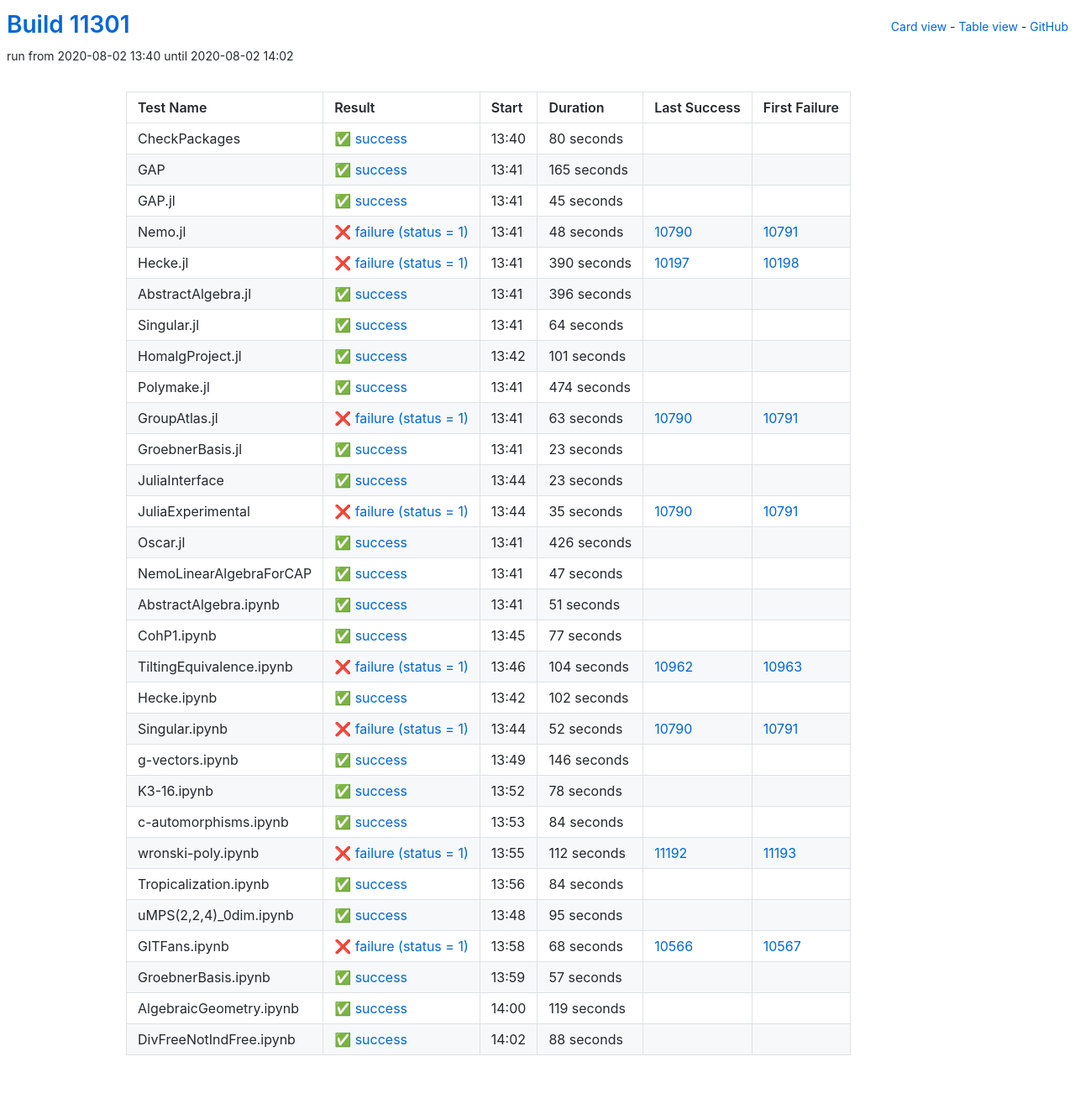
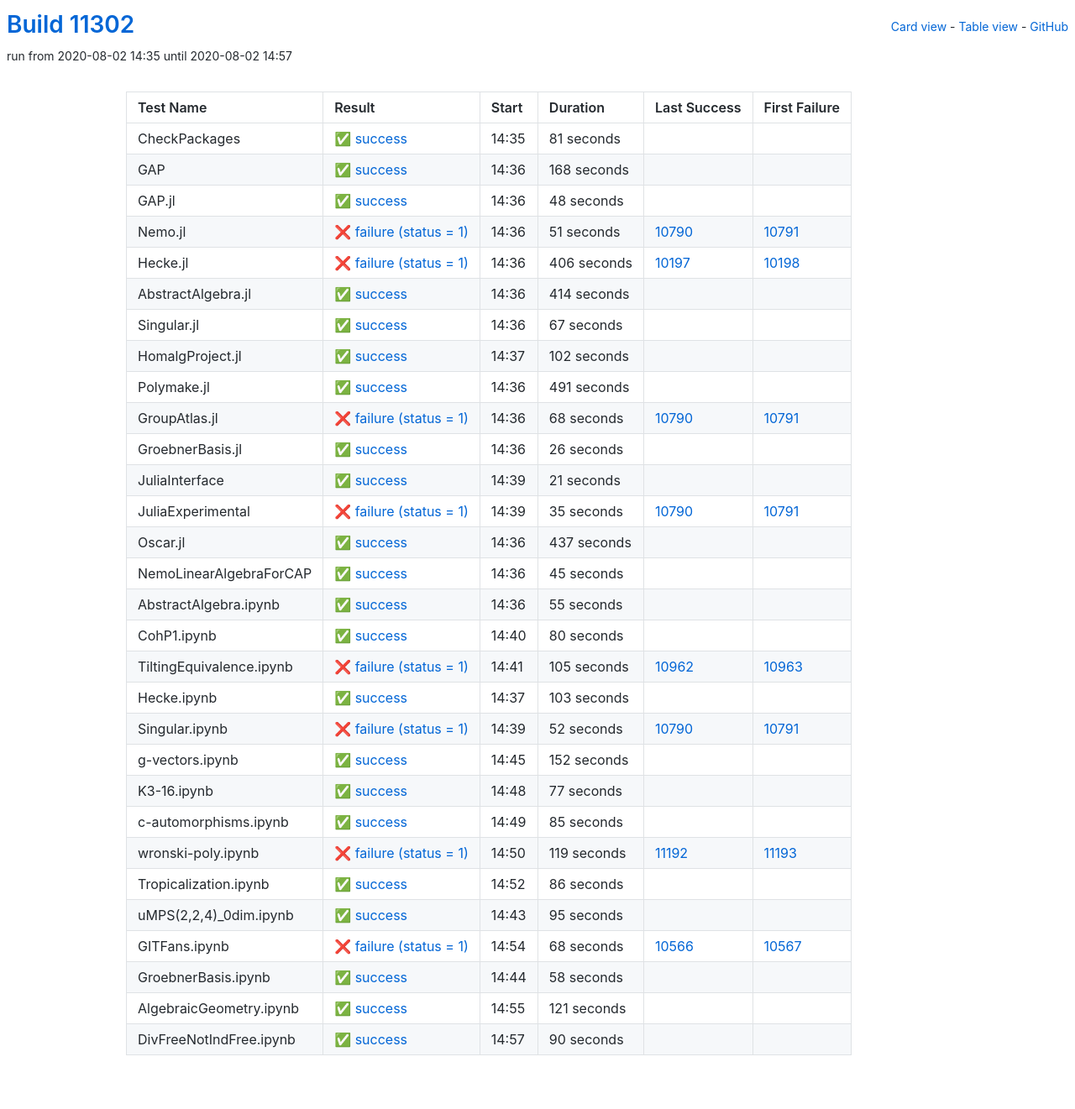
Before and after one commit to oscar-system/oscar-ci-status, a Jekyll site: the page built from table.html, in a window 1280 px wide. Shown: the whole page at 84% size. Built offline with Jekyll 4.4.1, drawn with Linux system fonts in a browser that asks for light colours.

Commit message:
Build #11302

```diff
--- a/_data/ci.yml
+++ b/_data/ci.yml
@@ -1,6 +1,6 @@
 ---
-build: 11301
-build_url: https://oscarci.mathematik.uni-kl.de/job/oscar/11301/
+build: 11302
+build_url: https://oscarci.mathematik.uni-kl.de/job/oscar/11302/
 job: oscar
 organization: oscar-system
 repo: oscar-ci-status
@@ -8,152 +8,152 @@
 tests:
 - name: CheckPackages
   id: checkpackages
-  log: https://oscarci.mathematik.uni-kl.de/job/oscar/11301/artifact/logs/build-11301/CheckPackages.log
-  start: 2020-08-02 13:40
+  log: https://oscarci.mathematik.uni-kl.de/job/oscar/11302/artifact/logs/build-11302/CheckPackages.log
+  start: 2020-08-02 14:35
   success: true
   exitcode: 0
   status: success
-  duration: 80
+  duration: 81
   last_success: false
   last_success_url:
   first_failure: false
   first_failure_url:
 - name: GAP
   id: gap
-  log: https://oscarci.mathematik.uni-kl.de/job/oscar/11301/artifact/logs/build-11301/GAP.log
-  start: 2020-08-02 13:41
+  log: https://oscarci.mathematik.uni-kl.de/job/oscar/11302/artifact/logs/build-11302/GAP.log
+  start: 2020-08-02 14:36
   success: true
   exitcode: 0
   status: success
-  duration: 165
+  duration: 168
   last_success: false
   last_success_url:
   first_failure: false
   first_failure_url:
 - name: GAP.jl
   id: gap-jl
-  log: https://oscarci.mathematik.uni-kl.de/job/oscar/11301/artifact/logs/build-11301/GAP.jl.log
-  start: 2020-08-02 13:41
+  log: https://oscarci.mathematik.uni-kl.de/job/oscar/11302/artifact/logs/build-11302/GAP.jl.log
+  start: 2020-08-02 14:36
   success: true
   exitcode: 0
   status: success
-  duration: 45
+  duration: 48
   last_success: false
   last_success_url:
   first_failure: false
   first_failure_url:
 - name: Nemo.jl
   id: nemo-jl
-  log: https://oscarci.mathematik.uni-kl.de/job/oscar/11301/artifact/logs/build-11301/Nemo.jl.log
-  start: 2020-08-02 13:41
+  log: https://oscarci.mathematik.uni-kl.de/job/oscar/11302/artifact/logs/build-11302/Nemo.jl.log
+  start: 2020-08-02 14:36
   success: false
   exitcode: 1
   status: failure
-  duration: 48
+  duration: 51
   last_success: 10790
   last_success_url: https://oscarci.mathematik.uni-kl.de/job/oscar/10790/
   first_failure: 10791
   first_failure_url: https://oscarci.mathematik.uni-kl.de/job/oscar/10791/
 - name: Hecke.jl
   id: hecke-jl
-  log: https://oscarci.mathematik.uni-kl.de/job/oscar/11301/artifact/logs/build-11301/Hecke.jl.log
-  start: 2020-08-02 13:41
+  log: https://oscarci.mathematik.uni-kl.de/job/oscar/11302/artifact/logs/build-11302/Hecke.jl.log
+  start: 2020-08-02 14:36
   success: false
   exitcode: 1
   status: failure
-  duration: 390
+  duration: 406
   last_success: 10197
   last_success_url: https://oscarci.mathematik.uni-kl.de/job/oscar/10197/
   first_failure: 10198
   first_failure_url: https://oscarci.mathematik.uni-kl.de/job/oscar/10198/
 - name: AbstractAlgebra.jl
   id: abstractalgebra-jl
-  log: https://oscarci.mathematik.uni-kl.de/job/oscar/11301/artifact/logs/build-11301/AbstractAlgebra.jl.log
-  start: 2020-08-02 13:41
+  log: https://oscarci.mathematik.uni-kl.de/job/oscar/11302/artifact/logs/build-11302/AbstractAlgebra.jl.log
+  start: 2020-08-02 14:36
   success: true
   exitcode: 0
   status: success
-  duration: 396
+  duration: 414
   last_success: false
   last_success_url:
   first_failure: false
   first_failure_url:
 - name: Singular.jl
   id: singular-jl
-  log: https://oscarci.mathematik.uni-kl.de/job/oscar/11301/artifact/logs/build-11301/Singular.jl.log
-  start: 2020-08-02 13:41
+  log: https://oscarci.mathematik.uni-kl.de/job/oscar/11302/artifact/logs/build-11302/Singular.jl.log
+  start: 2020-08-02 14:36
   success: true
   exitcode: 0
   status: success
-  duration: 64
+  duration: 67
   last_success: false
   last_success_url:
   first_failure: false
   first_failure_url:
 - name: HomalgProject.jl
   id: homalgproject-jl
-  log: https://oscarci.mathematik.uni-kl.de/job/oscar/11301/artifact/logs/build-11301/HomalgProject.jl.log
-  start: 2020-08-02 13:42
+  log: https://oscarci.mathematik.uni-kl.de/job/oscar/11302/artifact/logs/build-11302/HomalgProject.jl.log
+  start: 2020-08-02 14:37
   success: true
   exitcode: 0
   status: success
-  duration: 101
+  duration: 102
   last_success: false
   last_success_url:
   first_failure: false
   first_failure_url:
 - name: Polymake.jl
   id: polymake-jl
-  log: https://oscarci.mathematik.uni-kl.de/job/oscar/11301/artifact/logs/build-11301/Polymake.jl.log
-  start: 2020-08-02 13:41
+  log: https://oscarci.mathematik.uni-kl.de/job/oscar/11302/artifact/logs/build-11302/Polymake.jl.log
+  start: 2020-08-02 14:36
   success: true
   exitcode: 0
   status: success
-  duration: 474
+  duration: 491
   last_success: false
   last_success_url:
   first_failure: false
   first_failure_url:
 - name: GroupAtlas.jl
   id: groupatlas-jl
-  log: https://oscarci.mathematik.uni-kl.de/job/oscar/11301/artifact/logs/build-11301/GroupAtlas.jl.log
-  start: 2020-08-02 13:41
+  log: https://oscarci.mathematik.uni-kl.de/job/oscar/11302/artifact/logs/build-11302/GroupAtlas.jl.log
+  start: 2020-08-02 14:36
   success: false
   exitcode: 1
   status: failure
-  duration: 63
+  duration: 68
   last_success: 10790
   last_success_url: https://oscarci.mathematik.uni-kl.de/job/oscar/10790/
   first_failure: 10791
   first_failure_url: https://oscarci.mathematik.uni-kl.de/job/oscar/10791/
 - name: GroebnerBasis.jl
   id: groebnerbasis-jl
-  log: https://oscarci.mathematik.uni-kl.de/job/oscar/11301/artifact/logs/build-11301/GroebnerBasis.jl.log
-  start: 2020-08-02 13:41
+  log: https://oscarci.mathematik.uni-kl.de/job/oscar/11302/artifact/logs/build-11302/GroebnerBasis.jl.log
+  start: 2020-08-02 14:36
   success: true
   exitcode: 0
   status: success
-  duration: 23
+  duration: 26
   last_success: false
   last_success_url:
   first_failure: false
   first_failure_url:
 - name: JuliaInterface
   id: juliainterface
-  log: https://oscarci.mathematik.uni-kl.de/job/oscar/11301/artifact/logs/build-11301/JuliaInterface.log
-  start: 2020-08-02 13:44
+  log: https://oscarci.mathematik.uni-kl.de/job/oscar/11302/artifact/logs/build-11302/JuliaInterface.log
+  start: 2020-08-02 14:39
   success: true
   exitcode: 0
   status: success
-  duration: 23
+  duration: 21
   last_success: false
   last_success_url:
   first_failure: false
   first_failure_url:
 - name: JuliaExperimental
   id: juliaexperimental
-  log: https://oscarci.mathematik.uni-kl.de/job/oscar/11301/artifact/logs/build-11301/JuliaExperimental.log
-  start: 2020-08-02 13:44
+  log: https://oscarci.mathematik.uni-kl.de/job/oscar/11302/artifact/logs/build-11302/JuliaExperimental.log
+  start: 2020-08-02 14:39
   success: false
   exitcode: 1
   status: failure
@@ -164,80 +164,80 @@
   first_failure_url: https://oscarci.mathematik.uni-kl.de/job/oscar/10791/
 - name: Oscar.jl
   id: oscar-jl
-  log: https://oscarci.mathematik.uni-kl.de/job/oscar/11301/artifact/logs/build-11301/Oscar.jl.log
-  start: 2020-08-02 13:41
+  log: https://oscarci.mathematik.uni-kl.de/job/oscar/11302/artifact/logs/build-11302/Oscar.jl.log
+  start: 2020-08-02 14:36
   success: true
   exitcode: 0
   status: success
-  duration: 426
+  duration: 437
   last_success: false
   last_success_url:
   first_failure: false
   first_failure_url:
 - name: NemoLinearAlgebraForCAP
   id: nemolinearalgebraforcap
-  log: https://oscarci.mathematik.uni-kl.de/job/oscar/11301/artifact/logs/build-11301/NemoLinearAlgebraForCAP.log
-  start: 2020-08-02 13:41
+  log: https://oscarci.mathematik.uni-kl.de/job/oscar/11302/artifact/logs/build-11302/NemoLinearAlgebraForCAP.log
+  start: 2020-08-02 14:36
   success: true
   exitcode: 0
   status: success
-  duration: 47
+  duration: 45
   last_success: false
   last_success_url:
   first_failure: false
   first_failure_url:
 - name: AbstractAlgebra.ipynb
   id: abstractalgebra-ipynb
-  log: https://oscarci.mathematik.uni-kl.de/job/oscar/11301/artifact/logs/build-11301/AbstractAlgebra.ipynb.log
-  start: 2020-08-02 13:41
+  log: https://oscarci.mathematik.uni-kl.de/job/oscar/11302/artifact/logs/build-11302/AbstractAlgebra.ipynb.log
+  start: 2020-08-02 14:36
   success: true
   exitcode: 0
   status: success
-  duration: 51
+  duration: 55
   last_success: false
   last_success_url:
   first_failure: false
   first_failure_url:
 - name: CohP1.ipynb
   id: cohp1-ipynb
-  log: https://oscarci.mathematik.uni-kl.de/job/oscar/11301/artifact/logs/build-11301/CohP1.ipynb.log
-  start: 2020-08-02 13:45
+  log: https://oscarci.mathematik.uni-kl.de/job/oscar/11302/artifact/logs/build-11302/CohP1.ipynb.log
+  start: 2020-08-02 14:40
   success: true
   exitcode: 0
   status: success
-  duration: 77
+  duration: 80
   last_success: false
   last_success_url:
   first_failure: false
   first_failure_url:
 - name: TiltingEquivalence.ipynb
   id: tiltingequivalence-ipynb
-  log: https://oscarci.mathematik.uni-kl.de/job/oscar/11301/artifact/logs/build-11301/TiltingEquivalence.ipynb.log
-  start: 2020-08-02 13:46
+  log: https://oscarci.mathematik.uni-kl.de/job/oscar/11302/artifact/logs/build-11302/TiltingEquivalence.ipynb.log
+  start: 2020-08-02 14:41
   success: false
   exitcode: 1
   status: failure
-  duration: 104
+  duration: 105
   last_success: 10962
   last_success_url: https://oscarci.mathematik.uni-kl.de/job/oscar/10962/
   first_failure: 10963
   first_failure_url: https://oscarci.mathematik.uni-kl.de/job/oscar/10963/
 - name: Hecke.ipynb
   id: hecke-ipynb
-  log: https://oscarci.mathematik.uni-kl.de/job/oscar/11301/artifact/logs/build-11301/Hecke.ipynb.log
-  start: 2020-08-02 13:42
+  log: https://oscarci.mathematik.uni-kl.de/job/oscar/11302/artifact/logs/build-11302/Hecke.ipynb.log
+  start: 2020-08-02 14:37
   success: true
   exitcode: 0
   status: success
-  duration: 102
+  duration: 103
   last_success: false
   last_success_url:
   first_failure: false
   first_failure_url:
 - name: Singular.ipynb
   id: singular-ipynb
-  log: https://oscarci.mathematik.uni-kl.de/job/oscar/11301/artifact/logs/build-11301/Singular.ipynb.log
-  start: 2020-08-02 13:44
+  log: https://oscarci.mathematik.uni-kl.de/job/oscar/11302/artifact/logs/build-11302/Singular.ipynb.log
+  start: 2020-08-02 14:39
   success: false
   exitcode: 1
   status: failure
@@ -248,68 +248,68 @@
   first_failure_url: https://oscarci.mathematik.uni-kl.de/job/oscar/10791/
 - name: g-vectors.ipynb
   id: g-vectors-ipynb
-  log: https://oscarci.mathematik.uni-kl.de/job/oscar/11301/artifact/logs/build-11301/g-vectors.ipynb.log
-  start: 2020-08-02 13:49
+  log: https://oscarci.mathematik.uni-kl.de/job/oscar/11302/artifact/logs/build-11302/g-vectors.ipynb.log
+  start: 2020-08-02 14:45
   success: true
   exitcode: 0
   status: success
-  duration: 146
+  duration: 152
   last_success: false
   last_success_url:
   first_failure: false
   first_failure_url:
 - name: K3-16.ipynb
   id: k3-16-ipynb
-  log: https://oscarci.mathematik.uni-kl.de/job/oscar/11301/artifact/logs/build-11301/K3-16.ipynb.log
-  start: 2020-08-02 13:52
+  log: https://oscarci.mathematik.uni-kl.de/job/oscar/11302/artifact/logs/build-11302/K3-16.ipynb.log
+  start: 2020-08-02 14:48
   success: true
   exitcode: 0
   status: success
-  duration: 78
+  duration: 77
   last_success: false
   last_success_url:
   first_failure: false
   first_failure_url:
 - name: c-automorphisms.ipynb
   id: c-automorphisms-ipynb
-  log: https://oscarci.mathematik.uni-kl.de/job/oscar/11301/artifact/logs/build-11301/c-automorphisms.ipynb.log
-  start: 2020-08-02 13:53
+  log: https://oscarci.mathematik.uni-kl.de/job/oscar/11302/artifact/logs/build-11302/c-automorphisms.ipynb.log
+  start: 2020-08-02 14:49
   success: true
   exitcode: 0
   status: success
-  duration: 84
+  duration: 85
   last_success: false
   last_success_url:
   first_failure: false
   first_failure_url:
 - name: wronski-poly.ipynb
   id: wronski-poly-ipynb
-  log: https://oscarci.mathematik.uni-kl.de/job/oscar/11301/artifact/logs/build-11301/wronski-poly.ipynb.log
-  start: 2020-08-02 13:55
+  log: https://oscarci.mathematik.uni-kl.de/job/oscar/11302/artifact/logs/build-11302/wronski-poly.ipynb.log
+  start: 2020-08-02 14:50
   success: false
   exitcode: 1
   status: failure
-  duration: 112
+  duration: 119
   last_success: 11192
   last_success_url: https://oscarci.mathematik.uni-kl.de/job/oscar/11192/
   first_failure: 11193
   first_failure_url: https://oscarci.mathematik.uni-kl.de/job/oscar/11193/
 - name: Tropicalization.ipynb
   id: tropicalization-ipynb
-  log: https://oscarci.mathematik.uni-kl.de/job/oscar/11301/artifact/logs/build-11301/Tropicalization.ipynb.log
-  start: 2020-08-02 13:56
+  log: https://oscarci.mathematik.uni-kl.de/job/oscar/11302/artifact/logs/build-11302/Tropicalization.ipynb.log
+  start: 2020-08-02 14:52
   success: true
   exitcode: 0
   status: success
-  duration: 84
+  duration: 86
   last_success: false
   last_success_url:
   first_failure: false
   first_failure_url:
 - name: uMPS(2,2,4)_0dim.ipynb
   id: umps-2-2-4-0dim-ipynb
-  log: https://oscarci.mathematik.uni-kl.de/job/oscar/11301/artifact/logs/build-11301/uMPS-2-2-4-_0dim.ipynb.log
-  start: 2020-08-02 13:48
+  log: https://oscarci.mathematik.uni-kl.de/job/oscar/11302/artifact/logs/build-11302/uMPS-2-2-4-_0dim.ipynb.log
+  start: 2020-08-02 14:43
   success: true
   exitcode: 0
   status: success
@@ -320,8 +320,8 @@
   first_failure_url:
 - name: GITFans.ipynb
   id: gitfans-ipynb
-  log: https://oscarci.mathematik.uni-kl.de/job/oscar/11301/artifact/logs/build-11301/GITFans.ipynb.log
-  start: 2020-08-02 13:58
+  log: https://oscarci.mathematik.uni-kl.de/job/oscar/11302/artifact/logs/build-11302/GITFans.ipynb.log
+  start: 2020-08-02 14:54
   success: false
   exitcode: 1
   status: failure
@@ -332,36 +332,36 @@
   first_failure_url: https://oscarci.mathematik.uni-kl.de/job/oscar/10567/
 - name: GroebnerBasis.ipynb
   id: groebnerbasis-ipynb
-  log: https://oscarci.mathematik.uni-kl.de/job/oscar/11301/artifact/logs/build-11301/GroebnerBasis.ipynb.log
-  start: 2020-08-02 13:59
+  log: https://oscarci.mathematik.uni-kl.de/job/oscar/11302/artifact/logs/build-11302/GroebnerBasis.ipynb.log
+  start: 2020-08-02 14:44
   success: true
   exitcode: 0
   status: success
-  duration: 57
+  duration: 58
   last_success: false
   last_success_url:
   first_failure: false
   first_failure_url:
 - name: AlgebraicGeometry.ipynb
   id: algebraicgeometry-ipynb
-  log: https://oscarci.mathematik.uni-kl.de/job/oscar/11301/artifact/logs/build-11301/AlgebraicGeometry.ipynb.log
-  start: 2020-08-02 14:00
+  log: https://oscarci.mathematik.uni-kl.de/job/oscar/11302/artifact/logs/build-11302/AlgebraicGeometry.ipynb.log
+  start: 2020-08-02 14:55
   success: true
   exitcode: 0
   status: success
-  duration: 119
+  duration: 121
   last_success: false
   last_success_url:
   first_failure: false
   first_failure_url:
 - name: DivFreeNotIndFree.ipynb
   id: divfreenotindfree-ipynb
-  log: https://oscarci.mathematik.uni-kl.de/job/oscar/11301/artifact/logs/build-11301/DivFreeNotIndFree.ipynb.log
-  start: 2020-08-02 14:02
+  log: https://oscarci.mathematik.uni-kl.de/job/oscar/11302/artifact/logs/build-11302/DivFreeNotIndFree.ipynb.log
+  start: 2020-08-02 14:57
   success: true
   exitcode: 0
   status: success
-  duration: 88
+  duration: 90
   last_success: false
   last_success_url:
   first_failure: false
```
Also changed, not shown: README.md.
